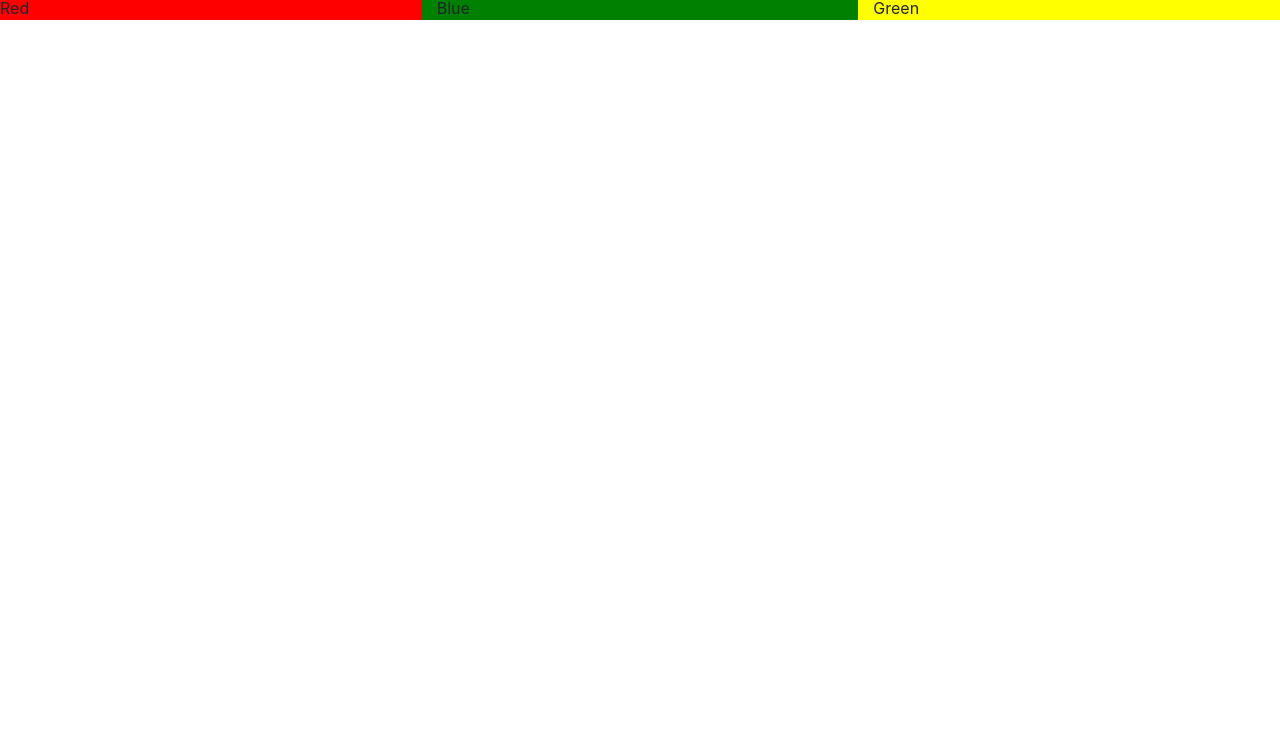
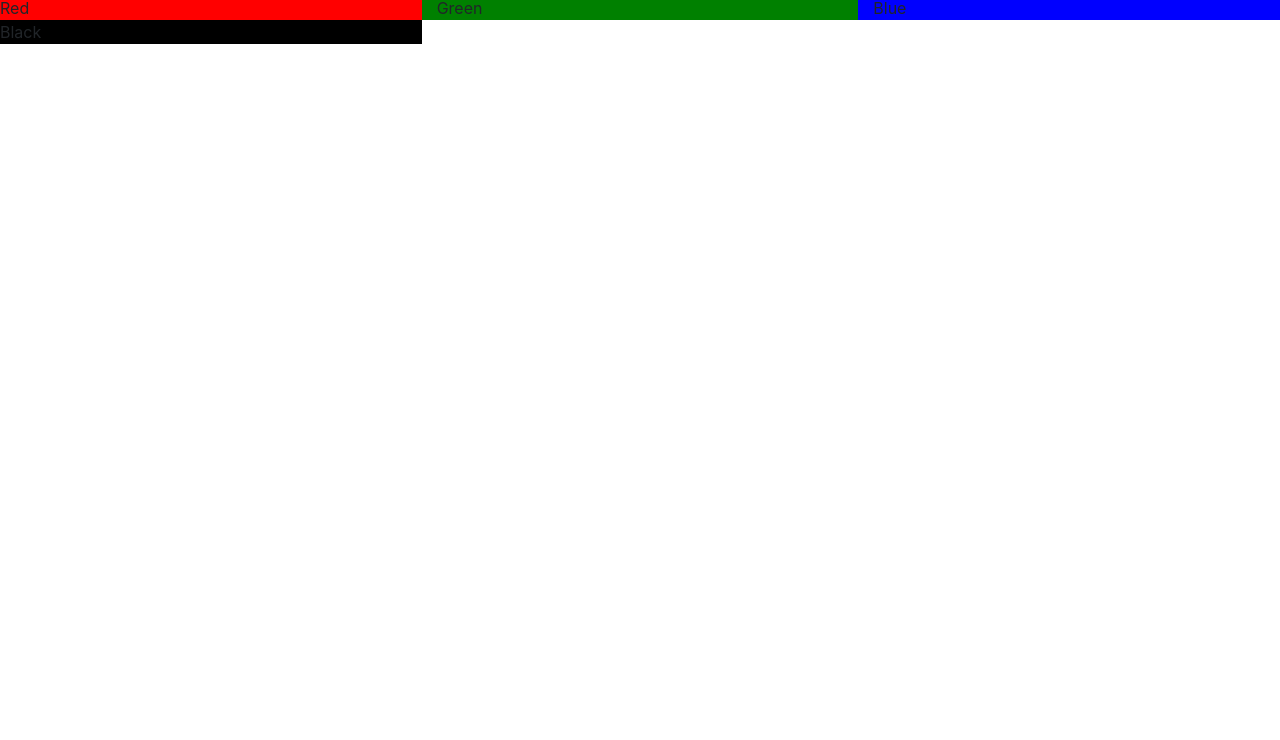
Before and after one commit to jamesrooney-keele/Sample, a plain HTML site: page index.html in a window 1280 px wide. Shown: the part 60-800 px from the top of the page. Drawn offline with nearby package versions, Linux system fonts and the light colour scheme.

Commit message:
Update index.html

```diff
--- a/index.html
+++ b/index.html
@@ -13,8 +13,9 @@
 
 <div class='row'>
 <div class='col-4' style='background-color: red'> Red</div>
-<div class='col-4' style='background-color: green'> Blue</div>
-<div class='col-4' style='background-color: yellow'> Green</div>
+<div class='col-4' style='background-color: green'> Green</div>
+<div class='col-4' style='background-color: blue'> Blue</div>
+<div class='col-4' style='background-color: black'> Black</div>
 
 </div>
 
```
